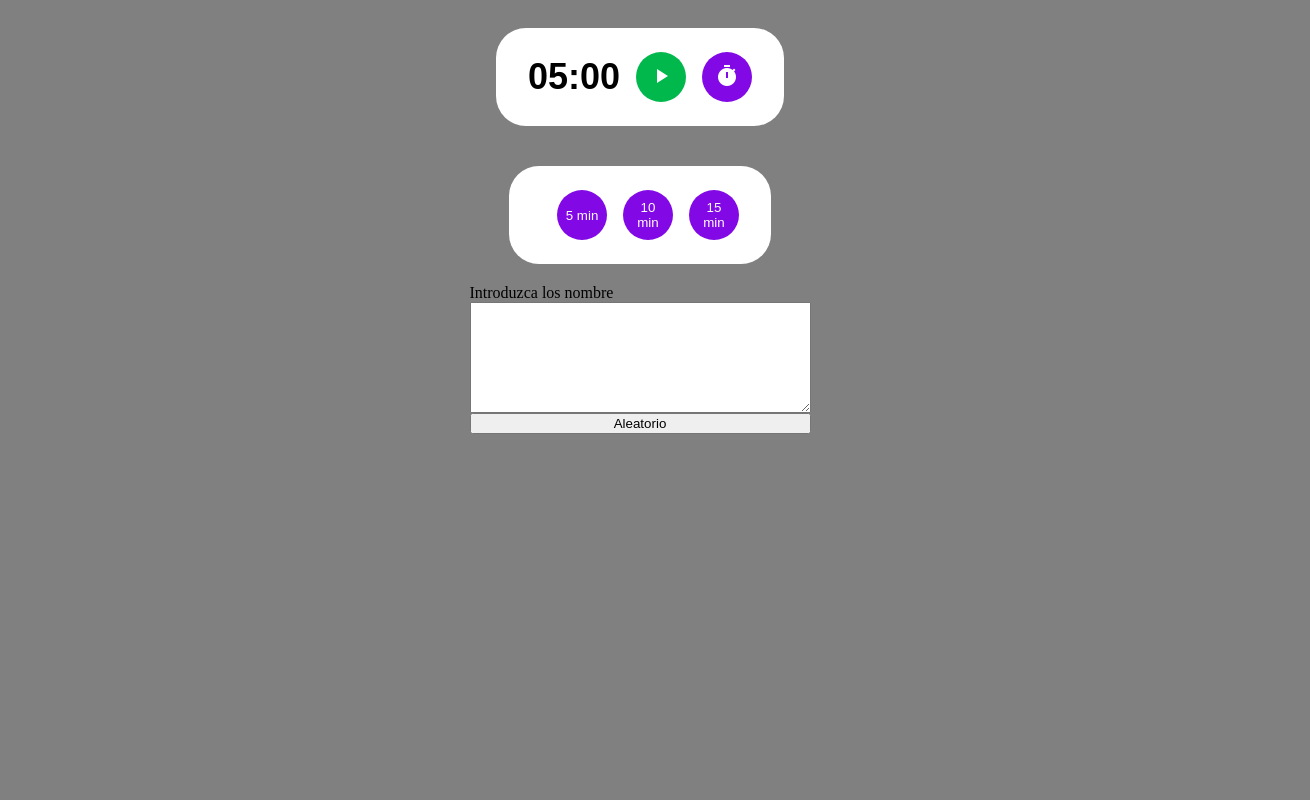
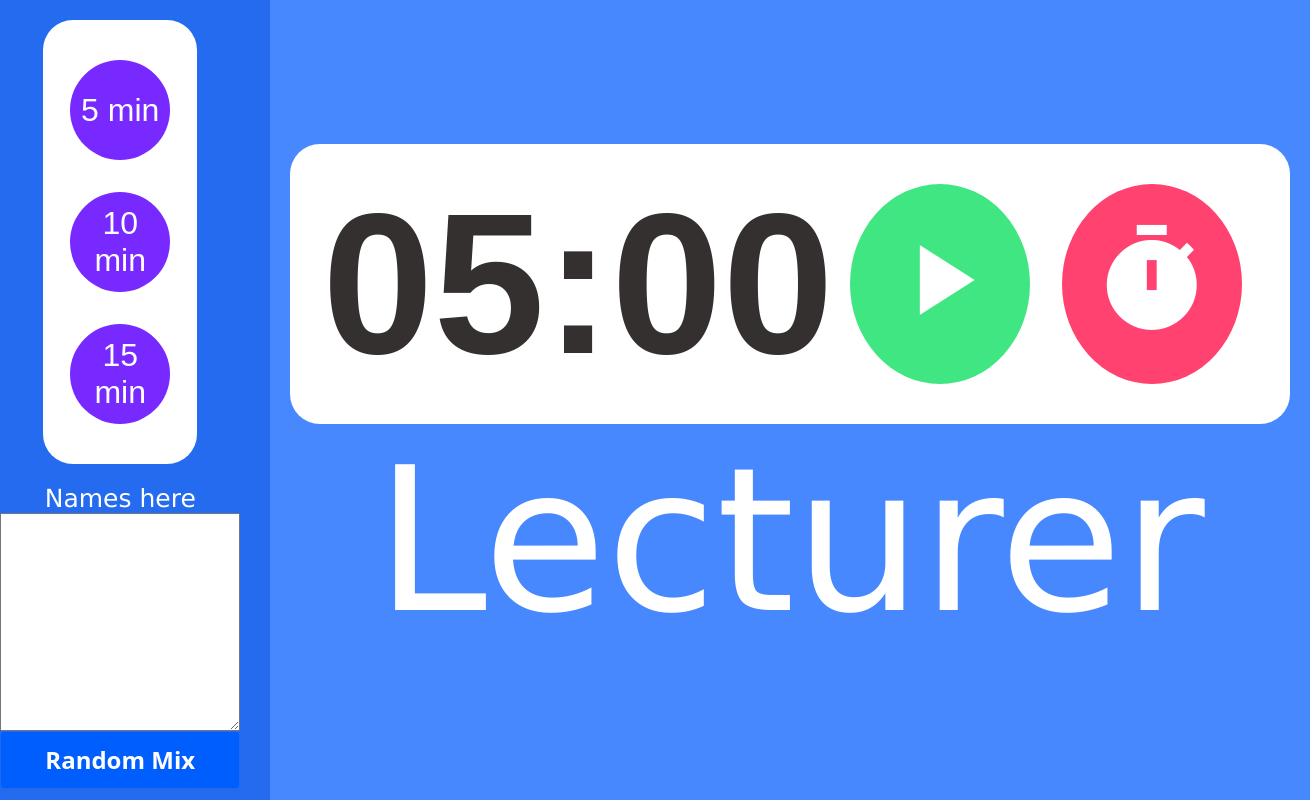
Before and after one commit to alex-roc/randomlist-timer, a plain HTML site: page index.html in a window 1280 px wide. Shown: the whole page, 1310 px wide, since content can reach past the window. Drawn offline with Linux system fonts and the light colour scheme.

Commit message:
Putting some colors

```diff
--- a/index.html
+++ b/index.html
@@ -11,6 +11,29 @@
   </head>
 
   <body>
+
+    <div class="sidebar">
+
+      <div class="setime">
+        <button type="button" class="btn time5">5 min</button>
+        <button type="button" class="btn time10">10 min</button>
+        <button type="button" class="btn time15">15 min</button>
+      </div>
+
+      <div class="lista">
+        <label for ="listanombres"> Names here</label>
+        <textarea id="listanombres" name="listanombres" rows="7" cols="40"></textarea>
+        <button type="button" class="btnrandom">Random Mix</button>
+      </div>
+
+      <div class="namebuttons">
+
+      </div>
+
+    </div>
+
+
+    <div class="rightbar">
       <div class="timer">
         <span class = "timerpart minutes">05</span>
         <span class = "timerpart">:</span>
@@ -27,33 +50,14 @@
         <button type="button" class="btn reset">
             <span class="material-icons">timer</span>
         </button>
-
       </div>
 
-      <div class="setime">
-        <button type="button" class="btn time5">5 min
-
-        </button>
-        <button type="button" class="btn time10">10 min
-
-        </button>
-        <button type="button" class="btn time15">15 min
-
-        </button>
-      </div>
-
-      <div class="lista">
-
-          <label for ="listanombres"> Introduzca los nombre</label>
-          <textarea id="listanombres" name="listanombres" rows="7" cols="40"></textarea>
-          <button type="button" class="btnrandom">Aleatorio</button>
-          <div class="listabase">
-
-          </div>
-      </div>
+      <p class="nombre">
+        Lecturer
+      </p>
 
 
-
+    </div>
 </body>
 
 <script src="./script.js"></script>
--- a/script.js
+++ b/script.js
@@ -66,6 +66,24 @@ function listarandom() {
     const listafinal = listainicial.sort(function() {return Math.random()-0.5;});
     lista.value = listafinal.join("\n");
     console.table(listafinal);
+    const namebuttons = document.querySelector(".namebuttons");
+    const nombre = document.querySelector(".nombre");
+
+    while(namebuttons.lastChild){
+        namebuttons.removeChild(namebuttons.lastChild);
+    }
+    for (let i=0; i<listainicial.length; i++){
+        const nbutton = document.createElement("button");
+        nbutton.textContent = listafinal[i];
+        nbutton.classList.add("botonNombre");
+        namebuttons.appendChild(nbutton);
+
+        nbutton.addEventListener("click", function(e) {
+            console.log(e.target.textContent);
+            console.log(nombre);
+            nombre.textContent = e.target.textContent;
+        })
+    }
 }
 
 start.addEventListener("click", CountDown);
--- a/style.css
+++ b/style.css
@@ -1,56 +1,167 @@
+html {
+    height: 100%;
+}
 body {
-    background-color: gray;
+    background-color: #4788FE;
+    display: flex;
+    justify-content: center;
+    height: 100%;
+    margin:0;
+
+}
+
+.sidebar {
+    display:flex;
+    flex-direction: column;
+    max-width: 300px;
+    margin:0px;
+    align-items: center;
+
+    background-color: #246bf0;
+
+}
+
+
+.setime {
+    font-family: sans-serif;
     display: flex;
     flex-direction: column;
+    padding: 24px 32px;
+    border-radius: 30px;
+    background: white;
+    margin: 20px;
+    max-width: 30%;
     align-items: center;
 
 }
 
-p{
-    background-color: white;
-    font-size: 50px;
-
+.sidebar .setime .btn {
+    width: 100px;
+    height: 100px;
+    background-color: #7729FF;
 }
 
-.timer, .setime{
+.lista{
+    font-family: Verdana, Geneva, Tahoma, sans-serif;
+    font-size: 25px;
+    display: flex;
+    flex-direction: column;
+    max-width: 80%;
+    color: white;
+    text-align: center;
+}
+
+.rightbar{
+    display: flex;
+    flex-direction: column;
+    flex: 1 0 auto;
+    align-items: center;
+    justify-content: center;
+}
+
+.timer{
+
     font-family: sans-serif;
     display: flex;
     padding: 24px 32px;
     border-radius: 30px;
     background: white;
     justify-content: space-around;
+    max-width: 90%;
+    margin: 0px;
     align-items: center;
-    margin: 20px;
-
-
 
 }
 
 .timerpart{
-    font-size: 36px;
+    font-size: 200px;
     font-weight: bold;
+    color: rgb(53, 48, 48);
 }
 
 .btn{
-    width: 50px;
-    height: 50px;
-    margin-left: 16px;
+    width: 200px;
+    height: 200px;
+    margin: 16px;
     border-radius: 50%;
     border:none;
     color: white;
-    background: #8208e6;
+    text-align: center;
+    background: #FF426F;
     cursor: pointer;
+    font-size:32px;
 }
 
 .start{
-    background: #00b84c;
+    background: #40E681;
 }
 
 .stop{
-    background: #ff0256;
+    background: #E68E40
+}
+.btn .material-icons {
+    font-size: 120px;
+
 }
 
-.lista{
+.namebuttons {
+
     display: flex;
     flex-direction: column;
+    max-width: 80%;
+
+
 }
+.nombre{
+    font-family: Verdana, Geneva, Tahoma, sans-serif;
+    margin:0;
+    font-size: 200px;
+    color: white;
+}
+
+.botonNombre, .btnrandom{
+    align-items: center;
+    background-clip: padding-box;
+    border: 1px solid transparent;
+    border-radius: .25rem;
+    box-shadow: rgba(0, 0, 0, 0.02) 0 1px 3px 0;
+    box-sizing: border-box;
+    color: #fff;
+    cursor: pointer;
+    display: inline-flex;
+    font-family: system-ui,-apple-system,system-ui,"Helvetica Neue",Helvetica,Arial,sans-serif;
+    font-size: 24px;
+    font-weight: 600;
+    justify-content: center;
+    line-height: 1.25;
+    margin: 0;
+    min-height: 3rem;
+    padding: calc(.875rem - 1px) calc(1.5rem - 1px);
+    position: relative;
+    text-decoration: none;
+    transition: all 250ms;
+    user-select: none;
+    -webkit-user-select: none;
+    touch-action: manipulation;
+    vertical-align: baseline;
+    width: auto;
+    background-color: #0fb44f;
+}
+.botonNombre:hover{
+    background-color:orange;
+  }
+
+.botonNombre:focus{
+    background-color:red;
+  }
+
+.btnrandom {
+    background-color:  #005EFE;
+}
+
+textarea{
+    font-family: Tahoma, sans-serif;
+    font-size: 24px;
+    padding: 10px;
+    color: rgb(53, 48, 48);
+}
```
